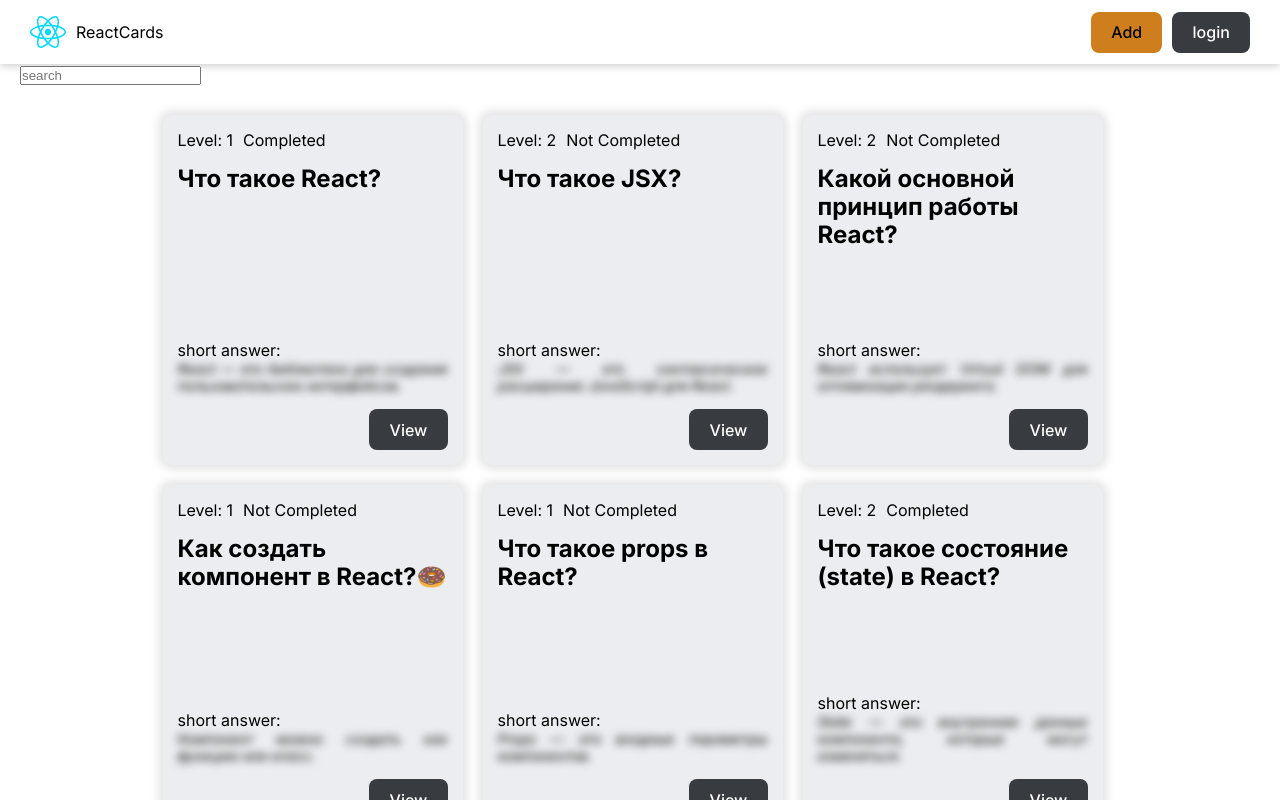
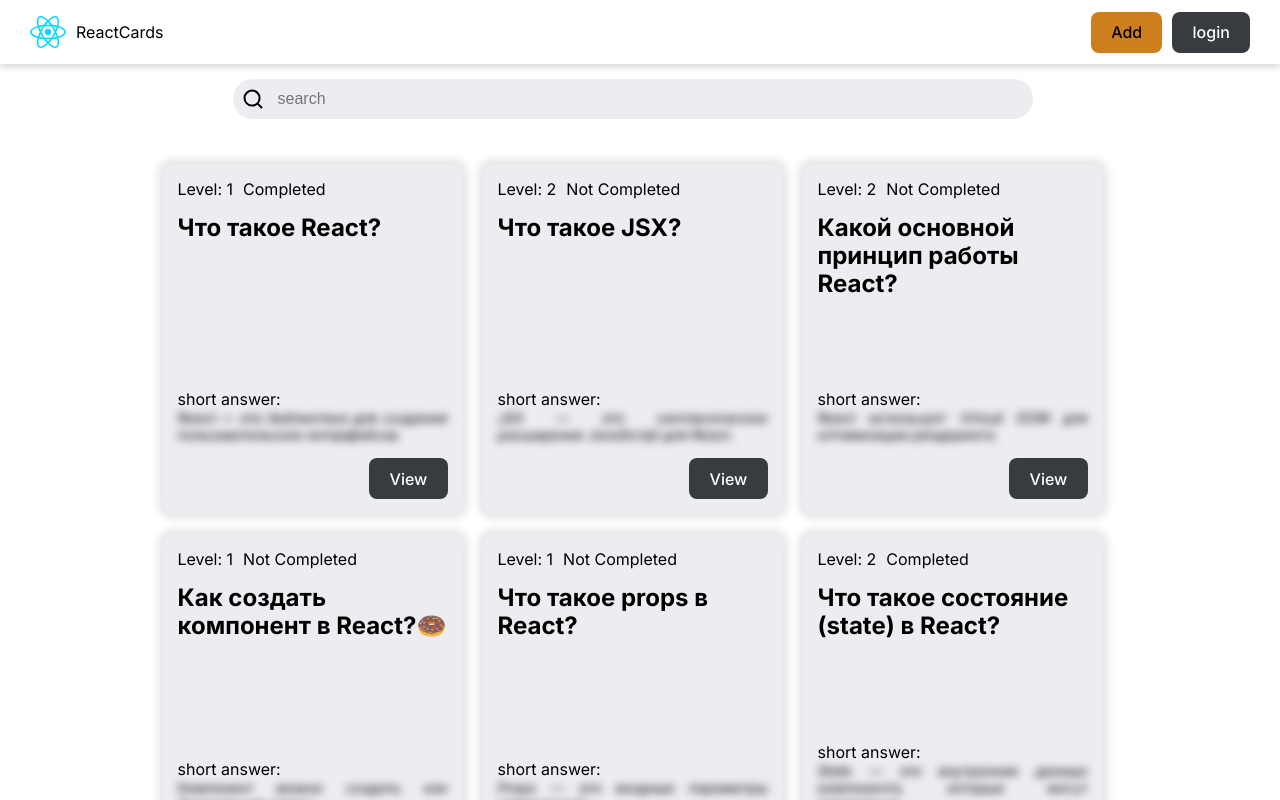
Before and after one commit to Ulianna0309/react-courses-app, a React (Vite) app: page / in a window 1280 px wide. Built offline with nearby package versions, Linux system fonts and the light colour scheme; data requests are answered from the project's data file.

Commit message:
input component, icons

```diff
--- /dev/null
+++ b/src/components/SearchIcon/SearchIcon.jsx
@@ -0,0 +1,15 @@
+export const SearchIcon = (props) => {
+  return (
+    <svg width="20" height="20" viewBox="0 0 20 20" {...props}>
+      <path
+        d="M14.386 14.386l4.0877 4.0877-4.0877-4.0877c-2.9418 2.9419-7.7115 2.9419-10.6533 0-2.9419-2.9418-2.9419-7.7115 0-10.6533 2.9418-2.9419 7.7115-2.9419 10.6533 0 2.9419 2.9418 2.9419 7.7115 0 10.6533z"
+        stroke="currentColor"
+        fill="none"
+        strokeWidth="2"
+        fillRule="evenodd"
+        strokeLinecap="round"
+        strokeLinejoin="round"
+      ></path>
+    </svg>
+  );
+};
--- /dev/null
+++ b/src/components/SearchIcon/index.jsx
@@ -0,0 +1 @@
+export {SearchIcon} from './SearchIcon';
--- /dev/null
+++ b/src/components/SearchInput/SearchInput.jsx
@@ -0,0 +1,21 @@
+import { useId } from "react";
+import styles from "./SearchInput.module.css";
+import { SearchIcon } from "../SearchIcon";
+export const SearchInput = ({ value, onChange }) => {
+  const inputId = useId();
+  return (
+    <div className={styles.inputContainer}>
+      <label htmlFor={inputId} className={styles.searchIcon}>
+        <SearchIcon />
+      </label>
+      <input
+        type="text"
+        id={inputId}
+        placeholder="search"
+        value={value}
+        onChange={onChange}
+        className={styles.input}
+      />
+    </div>
+  );
+};
--- /dev/null
+++ b/src/components/SearchInput/SearchInput.module.css
@@ -0,0 +1,24 @@
+.inputContainer {
+    width: 100%;
+    height: 40px;
+    border-radius: 20px;
+    background-color: var(--card-bg-color);
+    position: relative;
+}
+
+.searchIcon {
+    position: absolute;
+    top: 10px;
+    left: 10px;
+}
+
+.input {
+    width: 100%;
+    height: 100%;
+    padding: 12px 12px 12px 45px;
+    border: none;
+    outline: none;
+    background-color: transparent;
+    font-size: 16px;
+    color: var(--text-color);
+}
--- /dev/null
+++ b/src/components/SearchInput/index.jsx
@@ -0,0 +1 @@
+export {SearchInput} from './SearchInput';
--- a/src/pages/HomePage/HomePage.jsx
+++ b/src/pages/HomePage/HomePage.jsx
@@ -4,6 +4,7 @@
 import { useEffect, useState } from "react";
 import { Loader } from "../../components/Loader/Loader";
 import { useFetch } from "../../hooks/useFetch";
+import { SearchInput } from "../../components/SearchInput";
 
 export const HomePage = () => {
   const [questions, setQuestions, error] = useState([]);
@@ -27,7 +28,9 @@
 
   return (
     <div className={styles.HomePage}>
-      <input type="text" placeholder="search" value={searchValue} onChange={onSeachChangeHandler}/>
+      <div className={styles.controlsContainer}>
+      <SearchInput/>
+      </div>
       {/* <button onClick={testRefHendler}>test ref</button> */}
       {isLoading && <Loader />}
       {error && <p>{error}</p>}
--- a/src/pages/HomePage/HomePage.module.css
+++ b/src/pages/HomePage/HomePage.module.css
@@ -1,3 +1,10 @@
-.HomePage {
-
+.controlsContainer {
+  width: 100%;
+  max-width: 800px;
+  margin: 0 auto;
+  padding: 15px 0;
+  display: flex;
+  justify-content: center;
+  align-items: center;
+  gap: 10px;
 }
```
